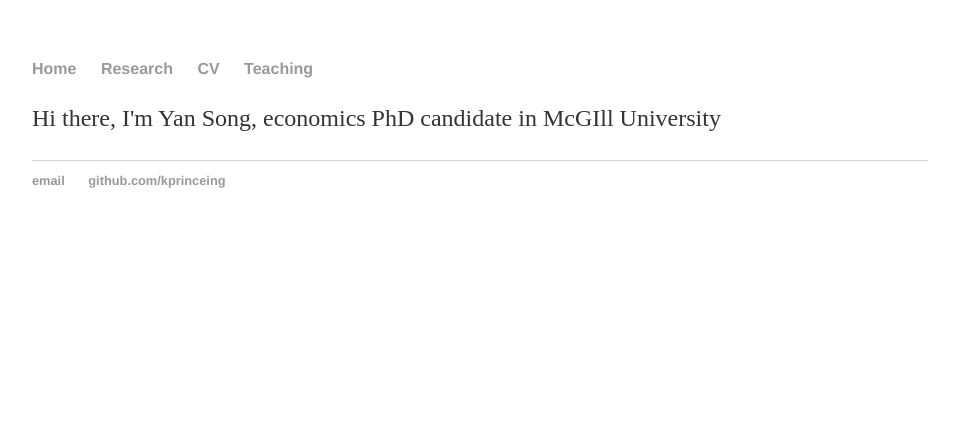
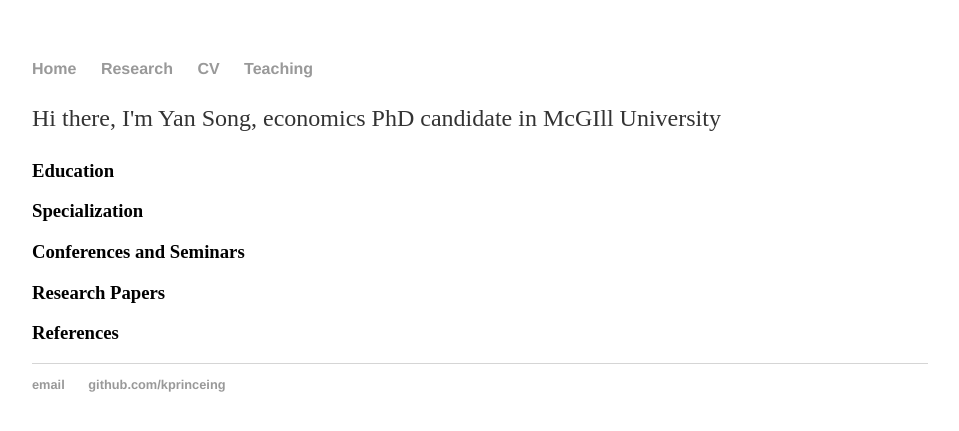
Before and after one commit to kprinceing/kprinceing.github.io, a Jekyll site: the page built from index.html, in a window 1280 px wide. Shown: the top 431 px of the page, without its empty margins (160-1119 px from the left). Built offline with Jekyll 4.4.1, drawn with Linux system fonts in a browser that asks for light colours.

Commit message:
Update index.html

```diff
--- a/index.html
+++ b/index.html
@@ -4,4 +4,12 @@ title: Yan_Song
 ---
 <div class="blurb">
 	<p>Hi there, I'm Yan Song, economics PhD candidate in McGIll University</p>
+	<h3> Education </h3>
+	<h3> Specialization </h3>
+	<h3> Conferences and Seminars </h3>
+	<h3> Research Papers </h3>
+	<h3> References </h3>
+
+
+
 </div><!-- /.blurb -->
```
